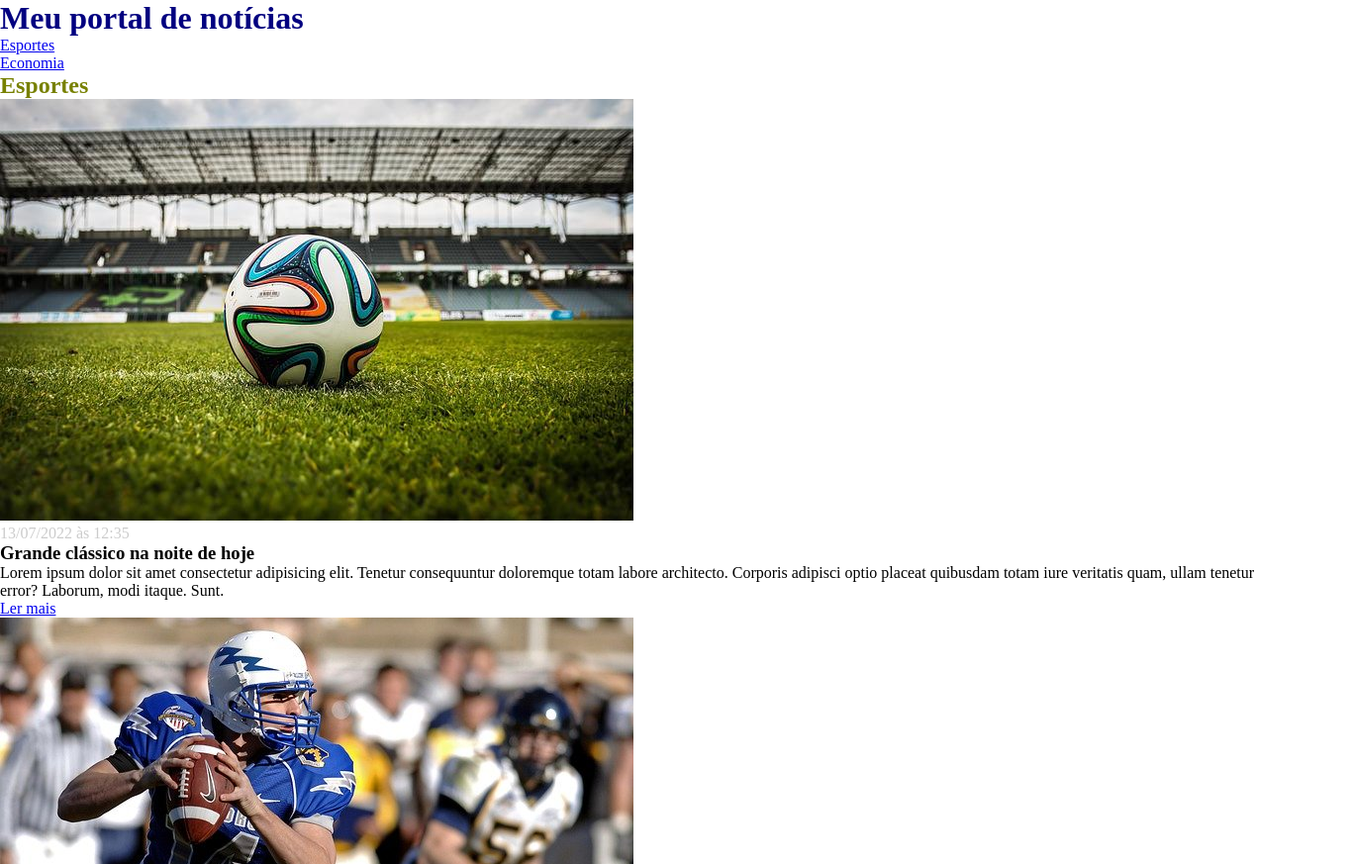
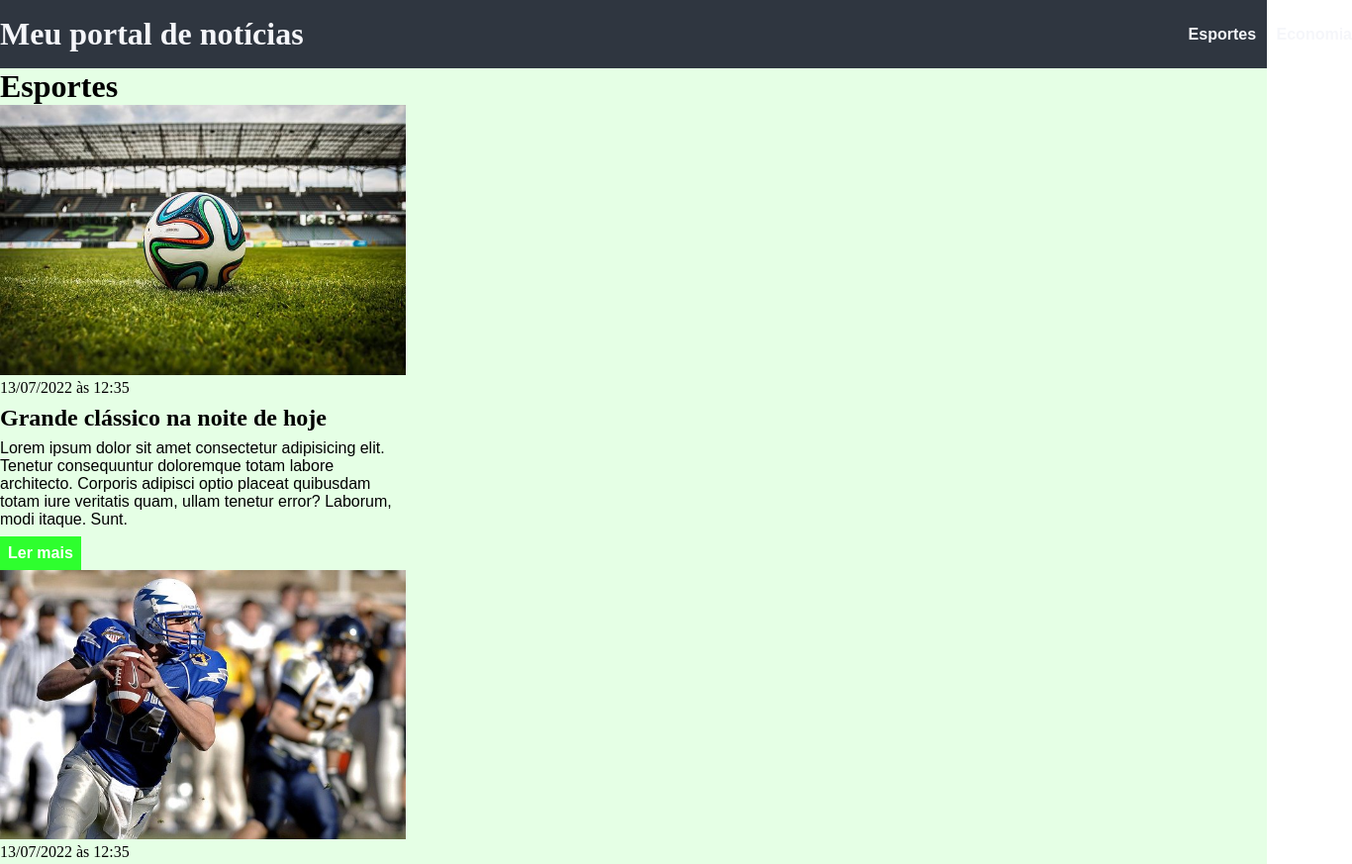
Before and after one commit to rookie-bell/modulo_git, a plain HTML site: page css/index.html in a window 1280 px wide. Shown: the top 873 px of the page at 99% size, 1366 px wide, since content can reach past the window. Drawn offline with Linux system fonts and the light colour scheme.

Commit message:
css aula .1

```diff
--- a/css/index.html
+++ b/css/index.html
@@ -9,6 +9,7 @@
 </head>
 <body>
     <header>
+        <div class="container">
             <h1>Meu portal de notícias</h1>
         <nav>
             <ul>
@@ -19,10 +20,13 @@
                     <a href="#economy" title="Ir para a seção de notícias">Economia</a>
                 </li>
             </ul>
+        </div>
         </nav>
     </header>
     <section id="sports">
+        <div class="container">
             <h2>Esportes</h2>
+        <div class="articles">
             <article>
                 <img src="./imagens/futebol.jpg" alt="Bola de futebol no gramado" />
                 <header>
@@ -67,9 +71,13 @@
                     </p>
                     <a href="#" title="Leia a notícia completa">Ler mais</a>
                 </article>
+            </div>
+        </div>
     </section>
     <section id="economy">
+        <div class="container">
             <h2>Economia</h2>
+            <div class="articles">
                 <article>
                     <img src="./imagens/dolares.jpg" alt="Muitos dólares" />
                     <header>
@@ -103,6 +111,8 @@
                     </p>
                     <a href="#" title="Leia a notícia completa">Ler mais</a>
                 </article>
+            </div>
+        </div>
     </section>
 </body>
 </html>
--- a/css/main.css
+++ b/css/main.css
@@ -4,18 +4,103 @@
     padding: 0;
 }
 
-h1 {
-    color: rgb(2, 0, 128);
+body > header {
+    background-color: #2f3640;
+    padding: 16px 0;
+    color: #f5f6fa;
 }
 
-h2 {
-    color: rgb(119, 128, 0);
+header .container {
+    display: flex;
+    align-items: center;
+    justify-content: space-between;
 }
 
-#economy h2 {
-    color: gold;
+header li {
+    display: inline;
+    font-family: Arial, Helvetica, sans-serif;
+    font-weight: bold;
+    margin-left: 16px;
 }
 
-.creation-date {
-    color: #ccc;
+header li a {
+    color: #f5f6fa;
+    text-decoration: none;
 }
+
+.container {
+    width: 1366px;
+    margin: 0 auto 0 auto;
+}
+
+.aticles {
+    display: flex;
+    flex-wrap: wrap;
+    justify-content: space-between;
+}
+
+.articles article img {
+    /* height: 180px; */
+    width: 100%;
+}
+
+.articles article {
+    width: 30%;
+}
+
+section [
+    padding: 16px 0;
+]
+
+section h2
+    .articles article {
+    margin-bottom: 16px;
+}
+
+.articles article h3 {
+    margin-top: 8px;
+    margin-bottom: 8px;
+}
+
+.articles article a{
+    background-color: blue;
+    color: #fff;
+    padding: 8px;
+    display: inline-block;
+    text-decoration: none;
+    font-weight: bold;
+    margin-top: 8px;
+}
+
+.articles article a:hover {
+    text-decoration: underline;
+}
+
+.articles article p,
+.articles article a{
+    font-family: Arial, Helvetica, sans-serif;
+}
+
+.articles article h3 {
+    font-size: 24px;
+}
+
+section h2 {
+    font-size: 32px;
+}
+
+#sports {
+    background-color: rgba(0, 255, 0, 0.1);
+}
+
+#sports .articles article a {
+    background-color: rgba(0, 255, 0, 0.8);
+}
+
+#economy {
+    background-color: #f8f59f;
+}
+
+#economy .articles article a {
+    background-color: #ff9f1a;
+}
```
Lines whose indentation alone changed are shown as unchanged.
